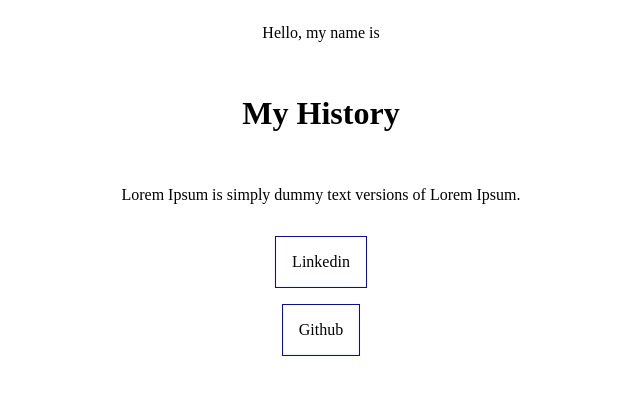
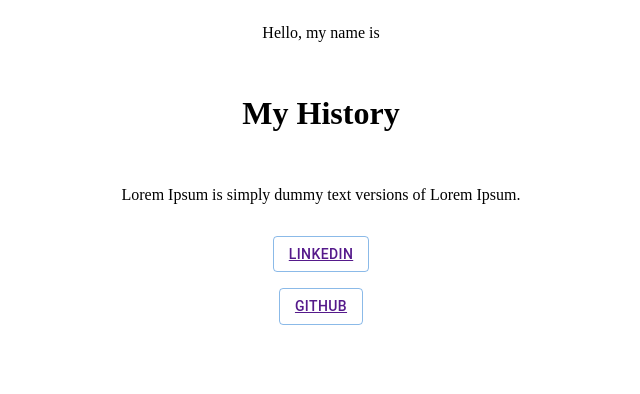
Before and after one commit to ksilvafe/qr-code-buzzvel, a Next.js app: page /result-qrcode/1 in a window 1280 px wide. Shown: the top 394 px of the page, without its empty margins (319-959 px from the left). Built offline with nearby package versions, Linux system fonts and the light colour scheme; no server answers.

Commit message:
corrections inputs

```diff
--- a/src/pages/result-qrcode/[id]/index.tsx
+++ b/src/pages/result-qrcode/[id]/index.tsx
@@ -33,8 +33,8 @@
       <p>Hello, my name is {user?.name}</p>
       <h1>My History</h1>
       <p>Lorem Ipsum is simply dummy text versions of Lorem Ipsum.</p>
-      <div className={styles.linkedin} onClick={()=> window.location.href = user?.linkedinURL}>Linkedin</div>
-      <div className={styles.github} onClick={()=> window.location.href = user?.githubURL}>Github</div>
+      <Button variant="outlined"><a href={user?.linkedinURL || ""}>Linkedin</a></Button>
+      <Button variant="outlined"><a href={user?.githubURL || ""}>Github</a></Button>
     </div>
 
     </>
```
